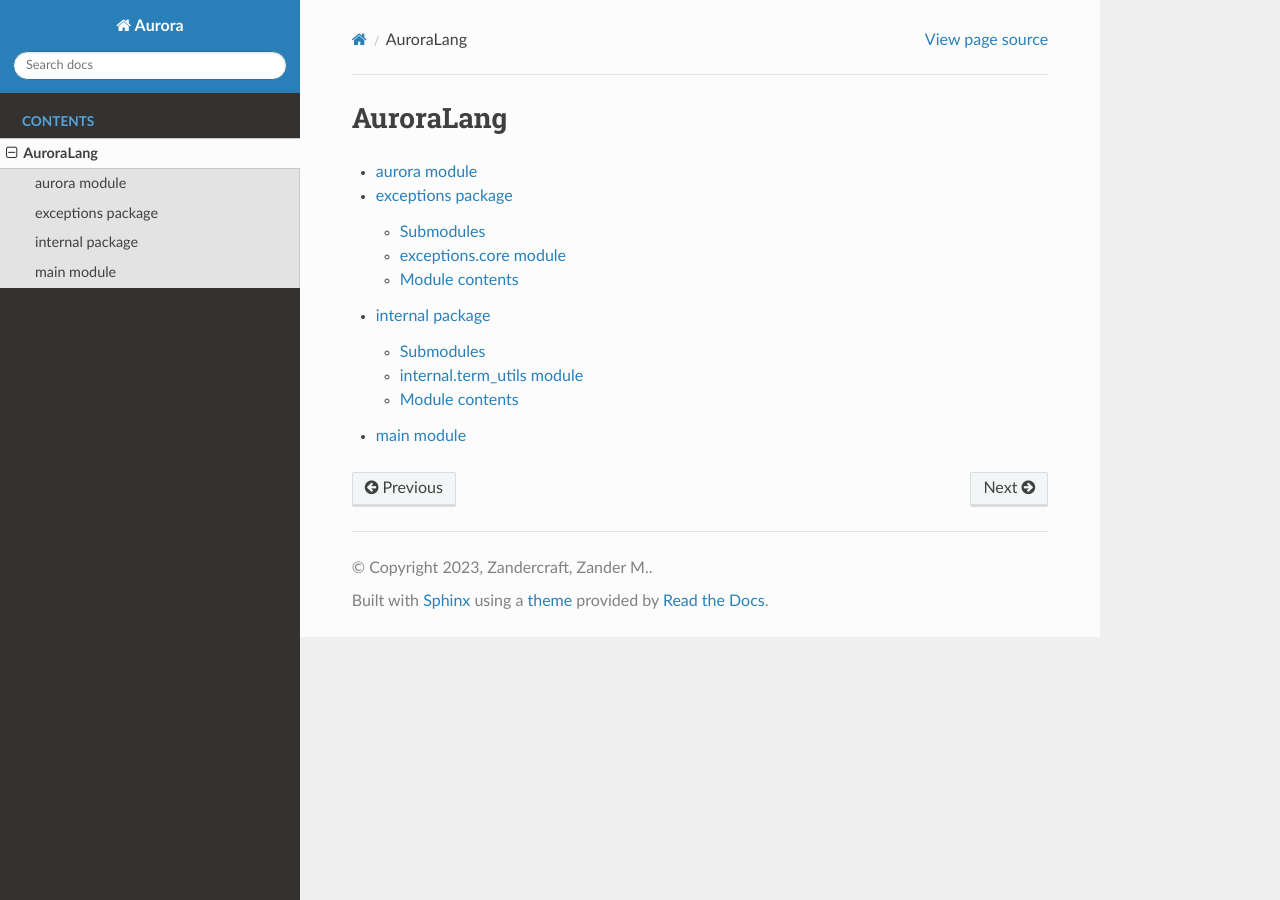
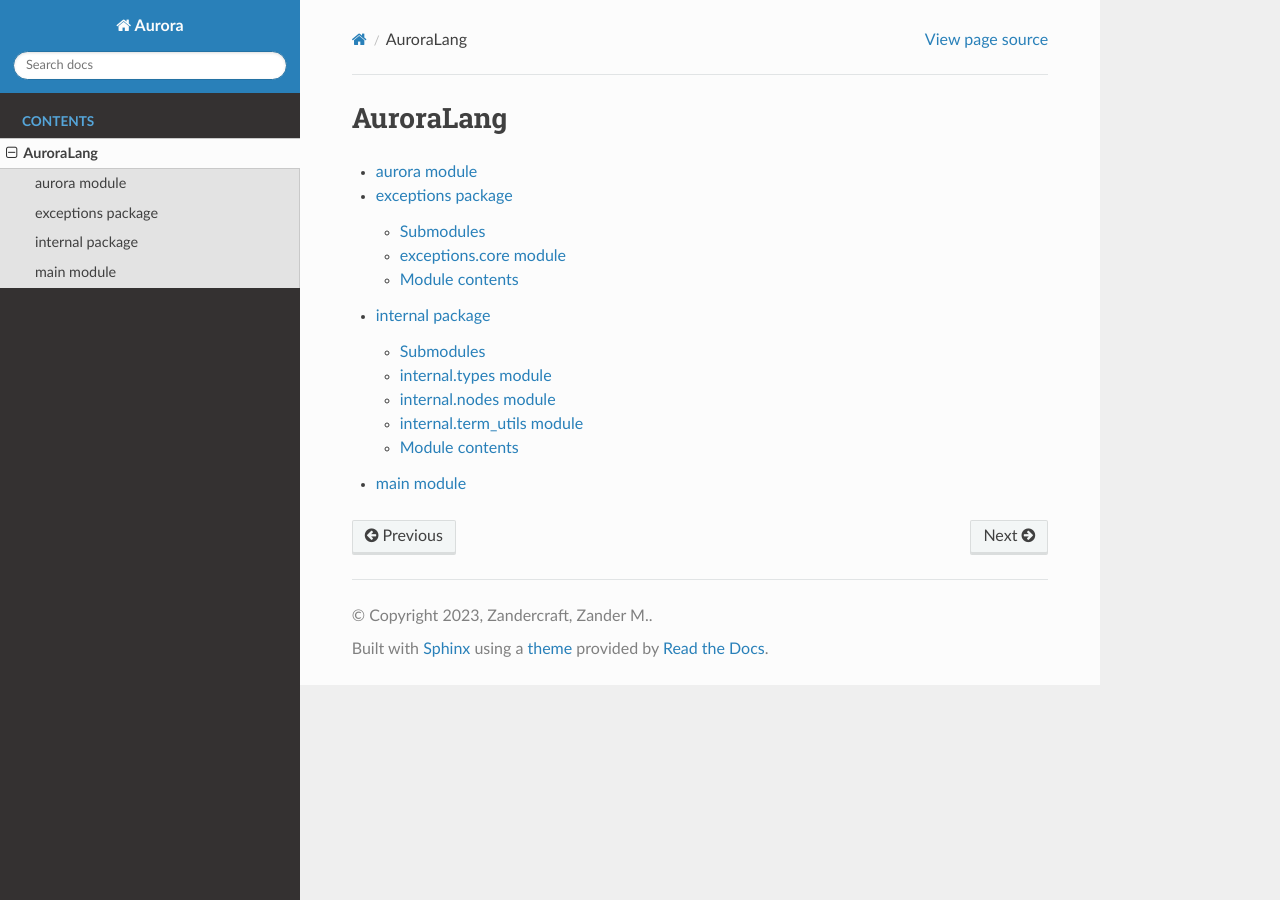
Before and after one commit to Zandercraft/Aurora-lang, a Sphinx documentation site: the page built from docs/modules.rst, in a window 1280 px wide. Built offline with Sphinx 7.4.7 and the Read the Docs theme 2.0.0, drawn with Linux system fonts in a browser that asks for light colours.

Commit message:
Add types and nodes to docs

```diff
--- a/docs/internal.rst
+++ b/docs/internal.rst
@@ -3,6 +3,23 @@ internal package
 
 Submodules
 ----------
+
+
+internal.types module
+---------------------------
+
+.. automodule:: internal.types
+   :members:
+   :undoc-members:
+   :show-inheritance:
+
+internal.nodes module
+---------------------------
+
+.. automodule:: internal.nodes
+   :members:
+   :undoc-members:
+   :show-inheritance:
 
 internal.term\_utils module
 ---------------------------
```
